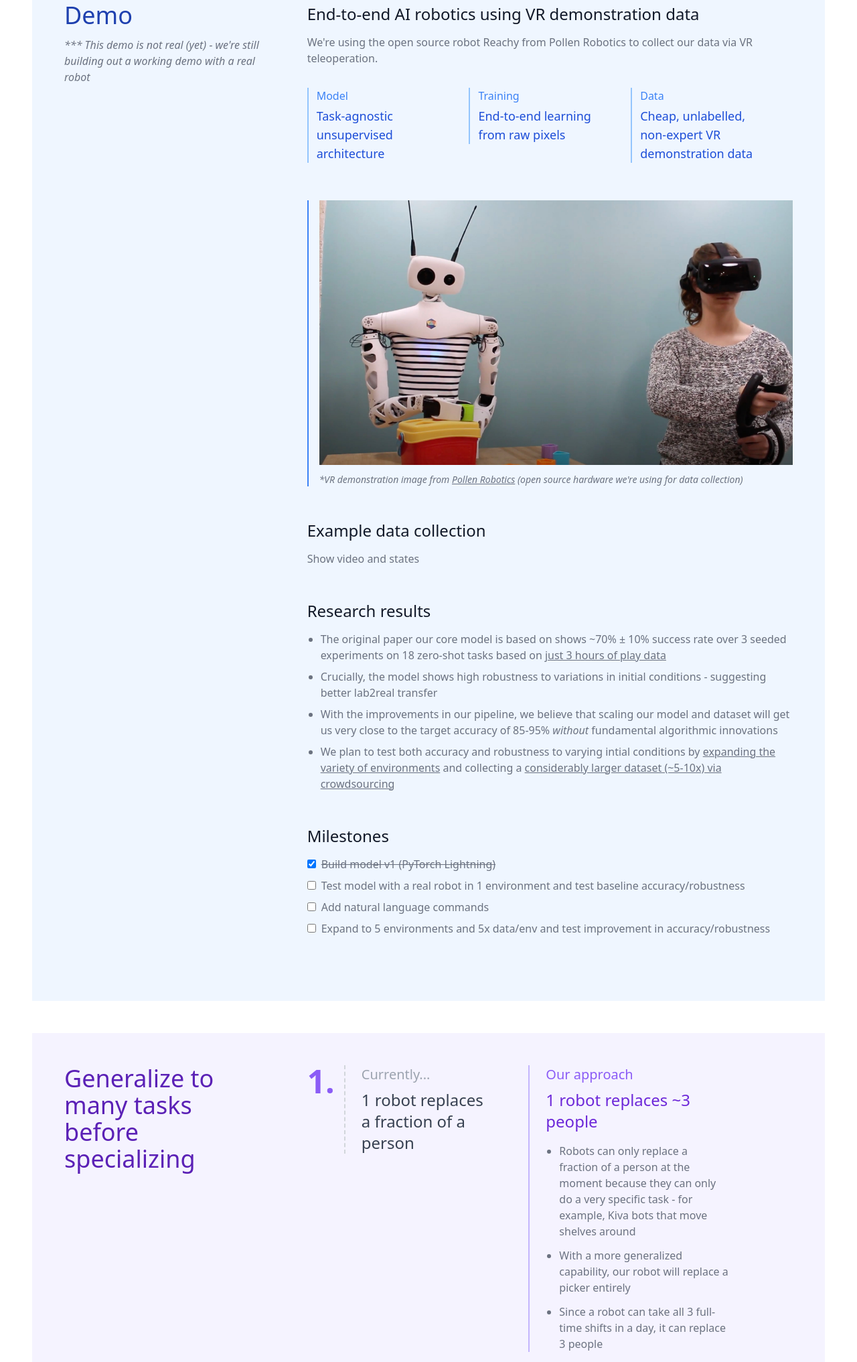
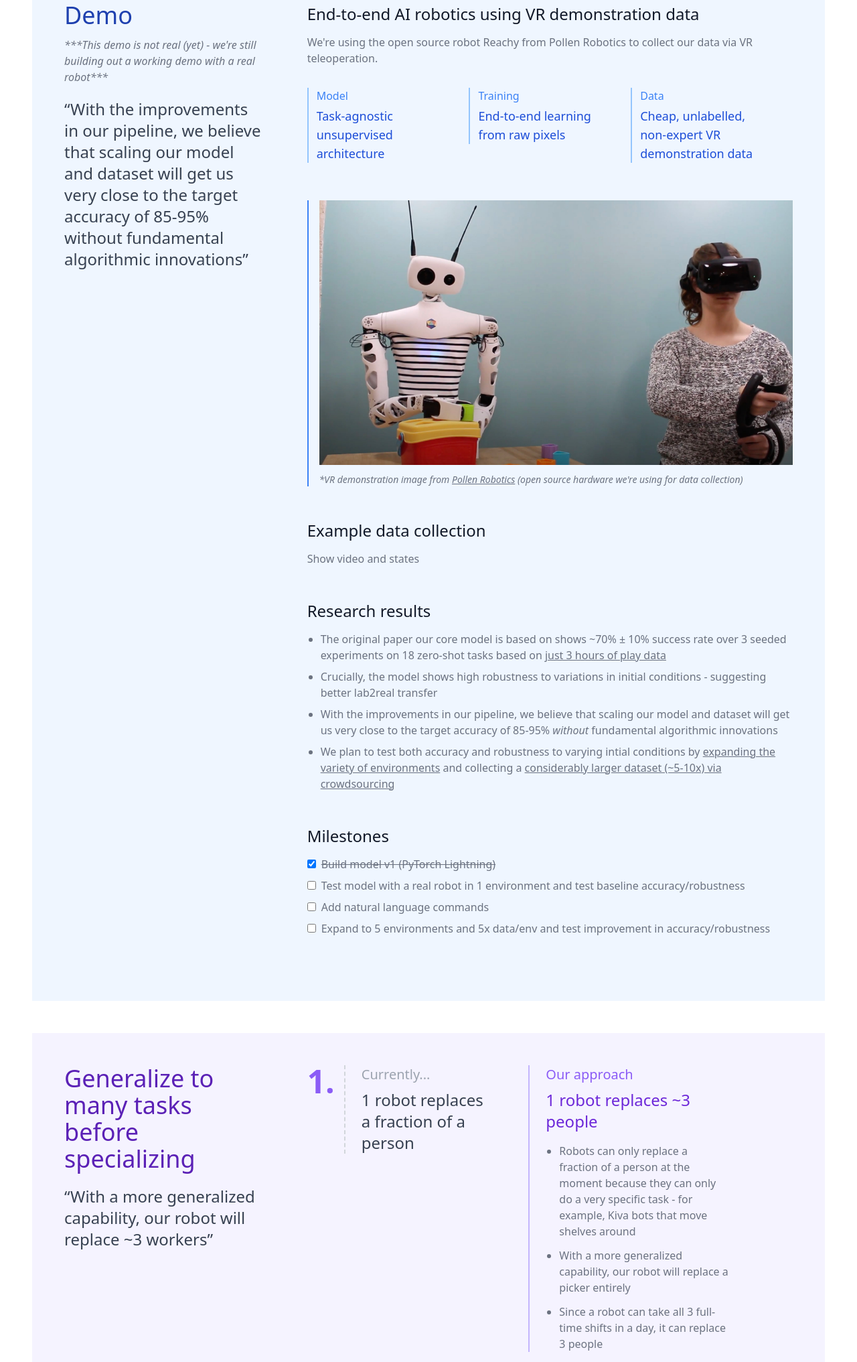
Before and after one commit to seunggs/shelly-robotics-site, a Gatsby site: page /demo in a window 1280 px wide. Shown: the part 1908-3941 px from the top of the page at 67% size. Built offline with nearby package versions, Linux system fonts and the light colour scheme; Gatsby itself is replaced by a stand-in of ours.

Commit message:
add key quotes to section headings

```diff
--- a/src/pages/demo.js
+++ b/src/pages/demo.js
@@ -207,7 +207,8 @@ export default function Demo() {
 
               <div className="md:col-span-4 md:pr-16">
                 <Headline color="blue-800">Demo</Headline>
-                <p className="italic mb-6">*** This demo is not real (yet) - we're still building out a working demo with a real robot</p>
+                <p className="italic mb-5">***This demo is not real (yet) - we're still building out a working demo with a real robot***</p>
+                <p className="text-2xl text-gray-700 mb-6">“With the improvements in our pipeline, we believe that scaling our model and dataset will get us very close to the target accuracy of 85-95% without fundamental algorithmic innovations”</p>
               </div>
               <div className="md:col-span-8">
                 <div className="mb-12">
@@ -308,6 +309,7 @@ export default function Demo() {
 
               <div className="md:col-span-4 md:pr-16">
                 <Headline color="purple-800">Generalize to many tasks before specializing</Headline>
+                <p className="text-2xl text-gray-700 mt-5 mb-6">“With a more generalized capability, our robot will replace ~3 workers”</p>
               </div>
 
               <div className="md:col-span-8 md:pr-16">
@@ -386,6 +388,7 @@ export default function Demo() {
 
               <div className="md:col-span-4 md:pr-16">
                 <Headline color="pink-800">Cheap & rich data<br />(scalable)</Headline>
+                <p className="text-2xl text-gray-700 mt-5 mb-6">“Play data is rich and cheap to collect - it allows for much better scalability”</p>
               </div>
 
               <div className="md:col-span-8 md:pr-16">
@@ -463,6 +466,7 @@ export default function Demo() {
 
               <div className="md:col-span-4 md:pr-16">
                 <Headline color="red-800">VR teleoperation</Headline>
+                <p className="text-2xl text-gray-700 mt-5 mb-6">“By using VR teleoperation, we can have a nearly 100% reliable system with much lower model accuracy - humans can handle the difficult edge cases”</p>
               </div>
 
               <div className="md:col-span-8 md:pr-16">
```
